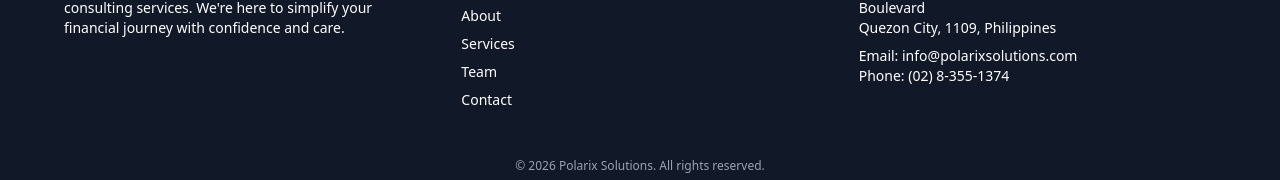
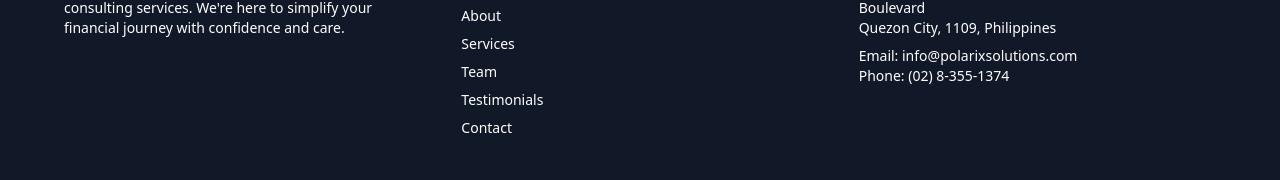
Before and after one commit to JohnRosch/Polarix-v2, a React (Create React App) app: page / in a window 1280 px wide. Shown: the part 7078-7258 px from the top of the page. Built offline with nearby package versions, Linux system fonts and the light colour scheme.

Commit message:
added Testimonials on Footer's Quick Links

```diff
--- a/src/components/Footer.js
+++ b/src/components/Footer.js
@@ -17,6 +17,7 @@
             <li><a href="#about" className="hover:underline">About</a></li>
             <li><a href="#services" className="hover:underline">Services</a></li>
             <li><a href="#team" className="hover:underline">Team</a></li>
+            <li><a href="#testimonials" className="hover:underline">Testimonials</a></li>
             <li><a href="#contact" className="hover:underline">Contact</a></li>
           </ul>
         </div>
```
